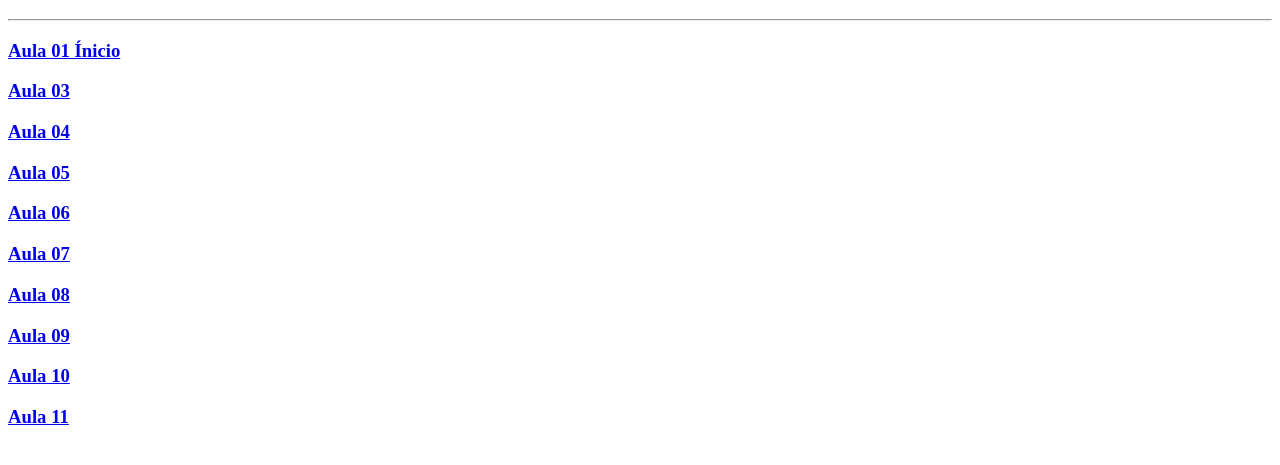
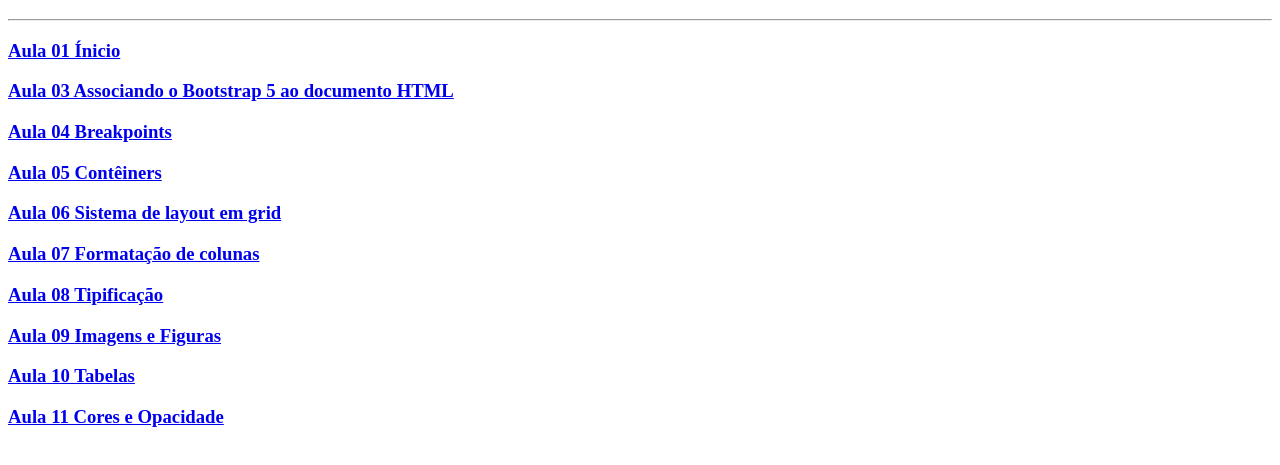
Before and after one commit to JoseAugusto7/Bootstrap-5, a website: page index.html in a window 1280 px wide. Shown: the part 61-526 px from the top of the page. Drawn offline with Linux system fonts and the light colour scheme.

Commit message:
Organizando a Página inicial

```diff
--- a/index.html
+++ b/index.html
@@ -10,14 +10,14 @@
     <h1>Curso de Bootstrap 5</h1>
     <hr>
     <h3><a href="Aula01/index.html">Aula 01 Ínicio</a></h3>
-    <h3><a href="Aula03/index.html">Aula 03</a></h3>
-    <h3><a href="Aula04/index.html">Aula 04</a></h3>
-    <h3><a href="Aula05/index.html">Aula 05</a></h3>
-    <h3><a href="Aula06/index.html">Aula 06</a></h3>
-    <h3><a href="Aula07/index.html">Aula 07</a></h3>
-    <h3><a href="Aula08/index.html">Aula 08</a></h3>
-    <h3><a href="Aula09/index.html">Aula 09</a></h3>
-    <h3><a href="Aula10/index.html">Aula 10</a></h3>
-    <h3><a href="Aula11/index.html">Aula 11</a></h3>
+    <h3><a href="Aula03/index.html">Aula 03 Associando o Bootstrap 5 ao documento HTML</a></h3>
+    <h3><a href="Aula04/index.html">Aula 04 Breakpoints</a></h3>
+    <h3><a href="Aula05/index.html">Aula 05 Contêiners</a></h3>
+    <h3><a href="Aula06/index.html">Aula 06 Sistema de layout em grid</a></h3>
+    <h3><a href="Aula07/index.html">Aula 07 Formatação de colunas</a></h3>
+    <h3><a href="Aula08/index.html">Aula 08 Tipificação</a></h3>
+    <h3><a href="Aula09/index.html">Aula 09 Imagens e Figuras</a></h3>
+    <h3><a href="Aula10/index.html">Aula 10 Tabelas</a></h3>
+    <h3><a href="Aula11/index.html">Aula 11 Cores e Opacidade</a></h3>
 </body>
 </html>
```
